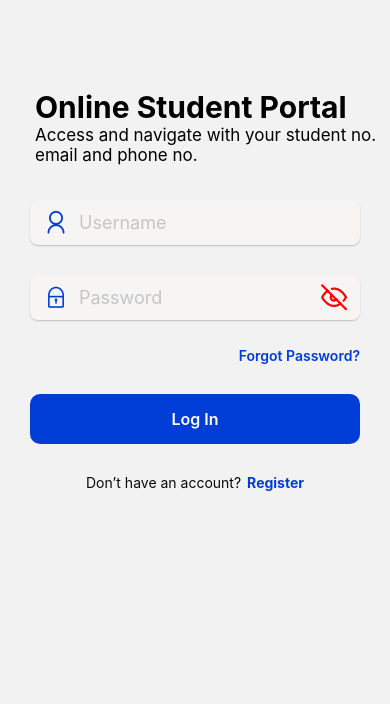
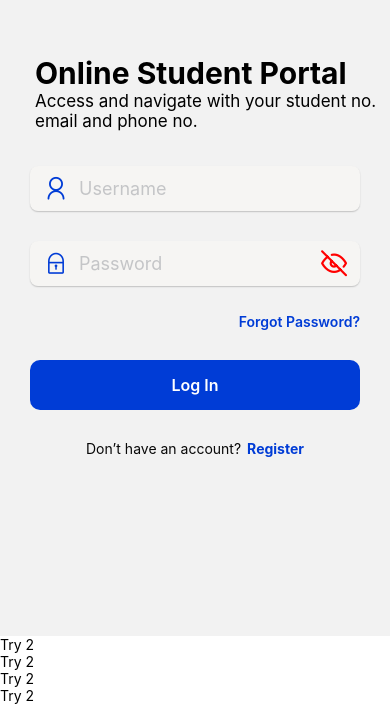
Before and after one commit to reynaldomimis/icct-online-portal, a React Native app: screen / in a window 390 px wide. Shown: the part 140-844 px from the top of the page. Built offline with nearby package versions, Linux system fonts and the light colour scheme.

Commit message:
<Text>Try x4</Text>

```diff
--- a/App.js
+++ b/App.js
@@ -6,6 +6,10 @@ const App = () => {
   return (
     <View style={styles.root}>
       <Navigation />
+      <Text>Try 2</Text>
+      <Text>Try 2</Text>
+      <Text>Try 2</Text>
+      <Text>Try 2</Text>
     </View>
   );
 };
```
